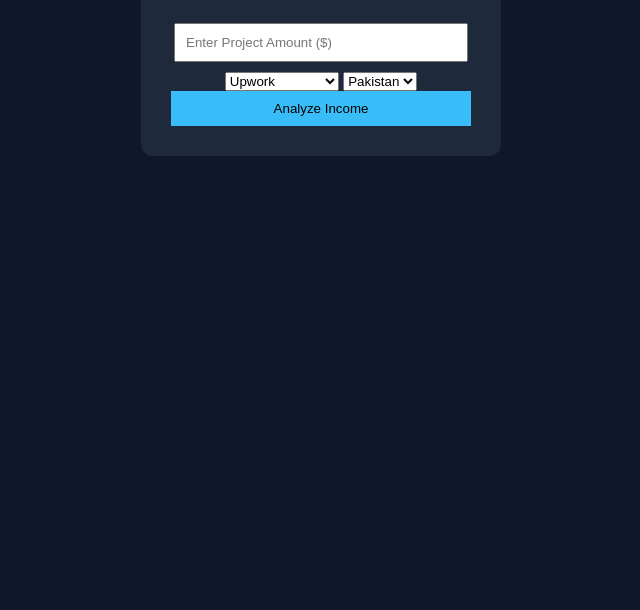
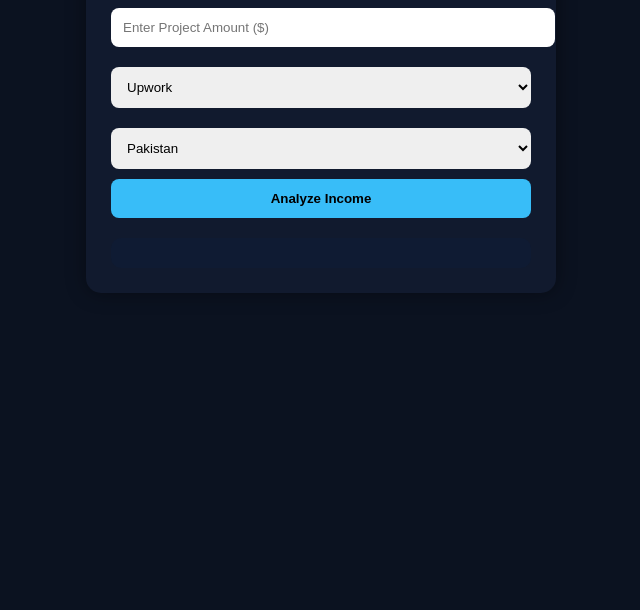
Before and after one commit to mr-ghous/nexflow, a plain HTML site: page index.html in a window 1280 px wide. Shown: the part 190-800 px from the top of the page, without its empty margins (319-959 px from the left). Drawn offline with Linux system fonts and the light colour scheme.

Commit message:
Update style.css

```diff
--- a/style.css
+++ b/style.css
@@ -1,29 +1,42 @@
 body {
   font-family: Arial;
-  background: #0f172a;
+  background: #0b1220;
   color: white;
   text-align: center;
-  padding: 50px;
+  padding: 40px;
 }
 
 .container {
-  background: #1e293b;
-  padding: 30px;
-  border-radius: 12px;
-  width: 300px;
+  max-width: 420px;
   margin: auto;
+  background: #111a2e;
+  padding: 25px;
+  border-radius: 15px;
+  box-shadow: 0 0 20px rgba(0,0,0,0.4);
 }
 
-input {
-  padding: 10px;
-  width: 90%;
+input, select {
+  width: 100%;
+  padding: 12px;
   margin: 10px 0;
+  border-radius: 8px;
+  border: none;
 }
 
 button {
-  padding: 10px;
   width: 100%;
+  padding: 12px;
   background: #38bdf8;
   border: none;
+  border-radius: 8px;
   cursor: pointer;
+  font-weight: bold;
 }
+
+#result {
+  margin-top: 20px;
+  text-align: left;
+  background: #0f1b33;
+  padding: 15px;
+  border-radius: 10px;
+}
```
